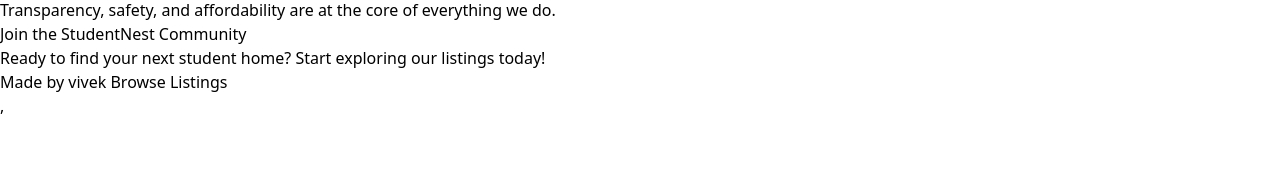
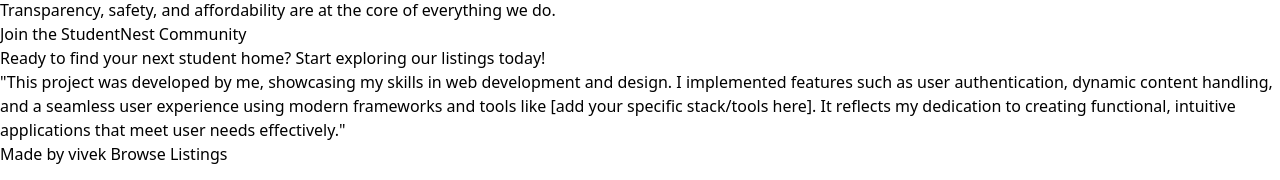
Before and after one commit to vivekevdt/Student-Nest, a React (Vite) app in the folder client/: page /about in a window 1280 px wide. Shown: the part 678-858 px from the top of the page. Before the commit the page ends 800 px from the top, so only its background shows below. Built offline with nearby package versions, Linux system fonts and the light colour scheme.

Commit message:
Update About.jsx

```diff
--- a/client/src/pages/About.jsx
+++ b/client/src/pages/About.jsx
@@ -60,6 +60,9 @@
           <p className="text-base sm:text-lg md:text-xl text-gray-700 mb-6">
             Ready to find your next student home? Start exploring our listings today!
           </p>
+          <p className="text-base sm:text-lg md:text-xl text-gray-700 mb-6">
+            "This project was developed by me, showcasing my skills in web development and design. I implemented features such as user authentication, dynamic content handling, and a seamless user experience using modern frameworks and tools like [add your specific stack/tools here]. It reflects my dedication to creating functional, intuitive applications that meet user needs effectively."
+          </p>
           <a
             href="/listings"
             className="bg-blue-500 text-white py-3 px-6 rounded-full font-bold shadow-md hover:bg-blue-600 transition"
```
